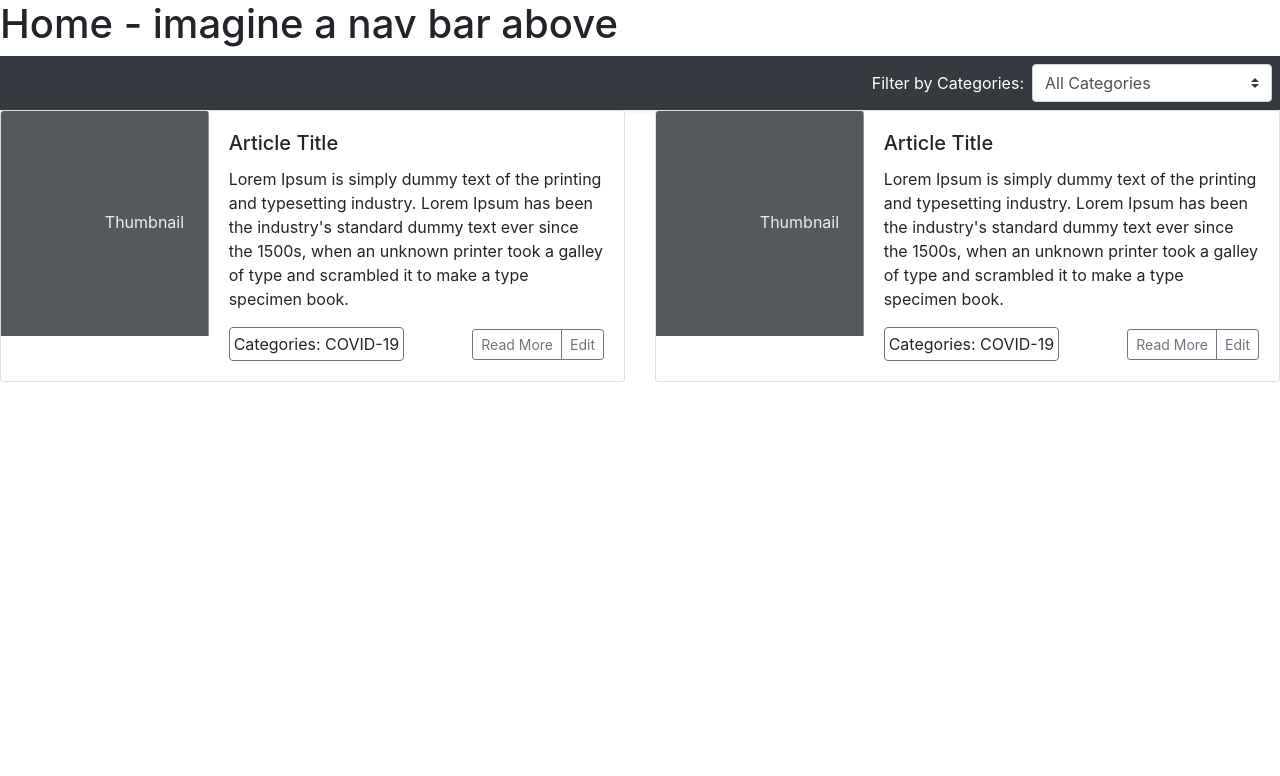
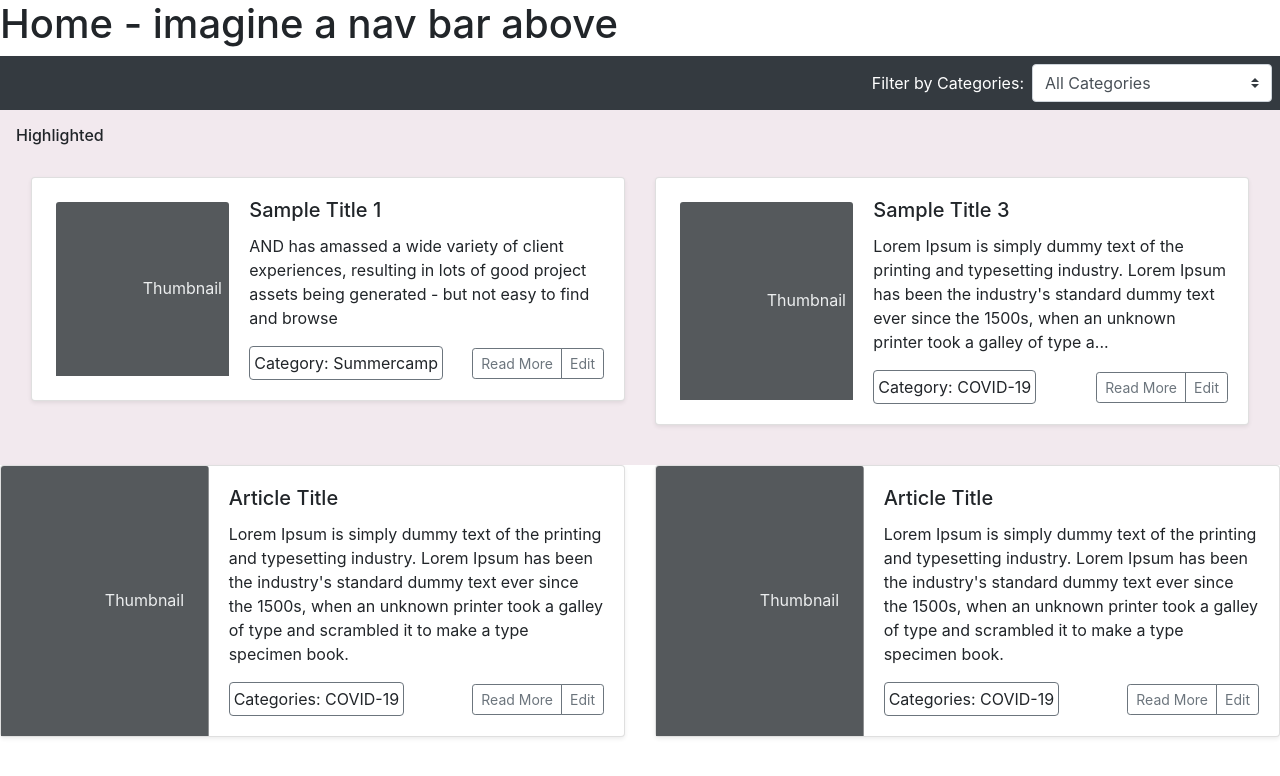
Before and after one commit to jishajaffer/React-Amplify, a React (Create React App) app: page / in a window 1280 px wide. Shown: the top 776 px of the page. Built offline with nearby package versions, Linux system fonts and the light colour scheme.

Commit message:
auto populate fake highlighted articles

```diff
--- a/src/pages/Home/Home.css
+++ b/src/pages/Home/Home.css
@@ -1,3 +1,7 @@
 select.custom-select {
   width: 15em;
 }
+
+.highlighted {
+  background-color: #f2e9ee;
+}
--- a/src/pages/Home/Home.js
+++ b/src/pages/Home/Home.js
@@ -1,6 +1,7 @@
 import React from "react";
 import "./Home.css";
 import * as fakeCategoryService from "../../services/fakeCategoryService";
+import * as fakeArticleService from "../../services/fakeArticleService";
 
 /**
  * <div className="form-group text-right p-2 text-white-50 bg-primary shadow-sm">
@@ -49,6 +50,18 @@ import * as fakeCategoryService from "../../services/fakeCategoryService";
         </div>
 */
 
+const chunkArticles = (articles, size) => {
+  let index = 0;
+  let results = [];
+
+  while (index < articles.length) {
+    results.push(articles.slice(index, size + index));
+    index += size;
+  }
+
+  return results;
+};
+
 function Home() {
   return (
     <>
@@ -63,23 +76,65 @@ function Home() {
         </select>
       </div>
 
+      <section className="highlighted d-block pb-4">
+        <h6 className="p-3 pb-4">Highlighted</h6>
+        {chunkArticles(fakeArticleService.getHighlightedArticles(), 2).map((articleGroup, groupIndex) => {
+          return (
+            <div className="row ml-3 mr-3" key={groupIndex}>
+              {articleGroup.map((article, articleIndex) => {
+                const { title: articleTitle, content: articleContent, category: articleCategory} = article;
+                return (
+                  <div className="col-md-6" key={articleIndex}>
+
+
+                    <div className="card mb-3 shadow-sm">
+                      <div className="row no-gutters">
+                        <div className="col-md-4 pl-4 pt-4 pb-4">
+                          <svg className="bd-placeholder-img card-img-top" width="100%" height="100%" xmlns="http://www.w3.org/2000/svg" preserveAspectRatio="xMidYMid slice" focusable="false" role="img" aria-label="Placeholder: Thumbnail"><title>Placeholder</title><rect width="100%" height="100%" fill="#55595c"/><text x="50%" y="50%" fill="#eceeef" dy=".3em">Thumbnail</text></svg>
+                        </div>
+                        <div className="col-md-8">
+                          <div className="card-body">
+                            <h5 className="card-title">{articleTitle}</h5>
+                            <p className="card-text">{articleContent.length > 200 ? `${articleContent.substring(0, 200)}...` : articleContent.substring(0, 200)}</p>
+                            <div className="d-flex justify-content-between align-items-center">
+                              <div className="border border-secondary rounded p-1">{`Category: ${articleCategory}`}</div>
+                              <div className="btn-group">
+                                <button type="button" className="btn btn-sm btn-outline-secondary">Read More</button>
+                                <button type="button" className="btn btn-sm btn-outline-secondary">Edit</button>
+                              </div>
+                            </div>
+                          </div>
+                        </div>
+                      </div>
+                    </div>
+
+                  </div>
+                );
+              })}
+            </div>
+          );
+        })}
+      </section>
+
       <div className="row">
+
+
         <div className="col-md-6">
-          <div className="card mb-3">
+          <div className="card mb-3 shadow-sm">
             <div className="row no-gutters">
               <div className="col-md-4">
-                <svg class="bd-placeholder-img card-img-top" width="100%" height="225" xmlns="http://www.w3.org/2000/svg" preserveAspectRatio="xMidYMid slice" focusable="false" role="img" aria-label="Placeholder: Thumbnail"><title>Placeholder</title><rect width="100%" height="100%" fill="#55595c"/><text x="50%" y="50%" fill="#eceeef" dy=".3em">Thumbnail</text></svg>
+                <svg className="bd-placeholder-img card-img-top" width="100%" height="100%" xmlns="http://www.w3.org/2000/svg" preserveAspectRatio="xMidYMid slice" focusable="false" role="img" aria-label="Placeholder: Thumbnail"><title>Placeholder</title><rect width="100%" height="100%" fill="#55595c"/><text x="50%" y="50%" fill="#eceeef" dy=".3em">Thumbnail</text></svg>
               </div>
               <div className="col-md-8">
                 <div className="card-body">
                   <h5 className="card-title">Article Title</h5>
-                  <p className="card-text">{`Lorem Ipsum is simply dummy text of the printing and typesetting industry. Lorem Ipsum has been the industry's standard dummy text ever since the 1500s, when an unknown printer took a galley of type and scrambled it to make a type specimen book.`}</p>
+                  <p className="card-text">{"Lorem Ipsum is simply dummy text of the printing and typesetting industry. Lorem Ipsum has been the industry's standard dummy text ever since the 1500s, when an unknown printer took a galley of type and scrambled it to make a type specimen book."}</p>
                   <div className="d-flex justify-content-between align-items-center">
-                  <div className="border border-secondary rounded p-1">Categories: COVID-19</div>
-                  <div class="btn-group">
-                    <button type="button" class="btn btn-sm btn-outline-secondary">Read More</button>
-                    <button type="button" class="btn btn-sm btn-outline-secondary">Edit</button>
-                  </div>
+                    <div className="border border-secondary rounded p-1">Categories: COVID-19</div>
+                    <div className="btn-group">
+                      <button type="button" className="btn btn-sm btn-outline-secondary">Read More</button>
+                      <button type="button" className="btn btn-sm btn-outline-secondary">Edit</button>
+                    </div>
                   </div>
 
                 </div>
@@ -90,21 +145,21 @@ function Home() {
 
 
         <div className="col-md-6">
-          <div className="card mb-3">
+          <div className="card mb-3 shadow-sm">
             <div className="row no-gutters">
               <div className="col-md-4">
-                <svg class="bd-placeholder-img card-img-top" width="100%" height="225" xmlns="http://www.w3.org/2000/svg" preserveAspectRatio="xMidYMid slice" focusable="false" role="img" aria-label="Placeholder: Thumbnail"><title>Placeholder</title><rect width="100%" height="100%" fill="#55595c"/><text x="50%" y="50%" fill="#eceeef" dy=".3em">Thumbnail</text></svg>
+                <svg className="bd-placeholder-img card-img-top" width="100%" height="100%" xmlns="http://www.w3.org/2000/svg" preserveAspectRatio="xMidYMid slice" focusable="false" role="img" aria-label="Placeholder: Thumbnail"><title>Placeholder</title><rect width="100%" height="100%" fill="#55595c"/><text x="50%" y="50%" fill="#eceeef" dy=".3em">Thumbnail</text></svg>
               </div>
               <div className="col-md-8">
                 <div className="card-body">
                   <h5 className="card-title">Article Title</h5>
-                  <p className="card-text">{`Lorem Ipsum is simply dummy text of the printing and typesetting industry. Lorem Ipsum has been the industry's standard dummy text ever since the 1500s, when an unknown printer took a galley of type and scrambled it to make a type specimen book.`}</p>
+                  <p className="card-text">{"Lorem Ipsum is simply dummy text of the printing and typesetting industry. Lorem Ipsum has been the industry's standard dummy text ever since the 1500s, when an unknown printer took a galley of type and scrambled it to make a type specimen book."}</p>
                   <div className="d-flex justify-content-between align-items-center">
-                  <div className="border border-secondary rounded p-1">Categories: COVID-19</div>
-                  <div class="btn-group">
-                    <button type="button" class="btn btn-sm btn-outline-secondary">Read More</button>
-                    <button type="button" class="btn btn-sm btn-outline-secondary">Edit</button>
-                  </div>
+                    <div className="border border-secondary rounded p-1">Categories: COVID-19</div>
+                    <div className="btn-group">
+                      <button type="button" className="btn btn-sm btn-outline-secondary">Read More</button>
+                      <button type="button" className="btn btn-sm btn-outline-secondary">Edit</button>
+                    </div>
                   </div>
 
                 </div>
--- /dev/null
+++ b/src/services/fakeArticleService.js
@@ -0,0 +1,39 @@
+const articles = [
+  {
+    id: "1",
+    title: "Sample Title 1",
+    image: "https://picsum.photos/seed/picsum/200/300",
+    content:
+      "AND has amassed a wide variety of client experiences, resulting in lots of good project assets being generated - but not easy to find and browse",
+    category: "Summercamp",
+    highlighted: true
+  },
+  {
+    id: "2",
+    title: "Sample Title 2",
+    image: "https://picsum.photos/seed/picsum/200/300",
+    content: "this is the second lot of content",
+    category: "COVID-19",
+    highlighted: false
+  },
+  {
+    id: "3",
+    title: "Sample Title 3",
+    image: "https://picsum.photos/seed/picsum/200/300",
+    content: "Lorem Ipsum is simply dummy text of the printing and typesetting industry. Lorem Ipsum has been the industry's standard dummy text ever since the 1500s, when an unknown printer took a galley of type and scrambled it to make a type specimen book. It has survived not only five centuries, but also the leap into electronic typesetting, remaining essentially unchanged. It was popularised in the 1960s with the release of Letraset sheets containing Lorem Ipsum passages, and more recently with desktop publishing software like Aldus PageMaker including versions of Lorem Ipsum.",
+    category: "COVID-19",
+    highlighted: true
+  },
+];
+
+export function getArticlesById(id) {
+  return articles.filter((article) => article.id === id);
+}
+
+export function getArticles() {
+  return articles.filter(a => a);
+}
+
+export function getHighlightedArticles() {
+  return articles.filter((article) => article.highlighted);
+}
```
